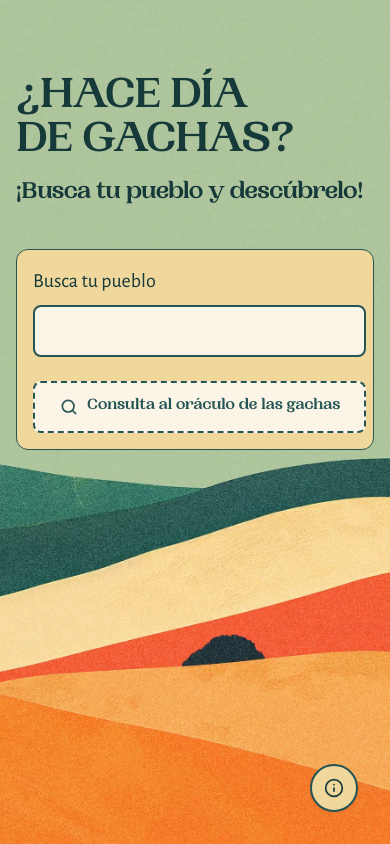
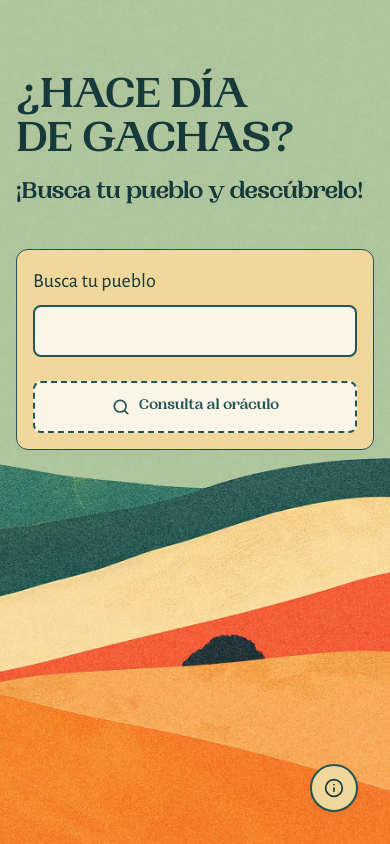
Before and after one commit to danilopgon/dia-gachas, an Angular app in the folder frontend/: page / in a window 390 px wide. Built offline with nearby package versions, Linux system fonts and the light colour scheme.

Commit message:
fix(frontend): buscador dentro del panel en móvil y menores de la revisión

```diff
--- a/frontend/src/base.css
+++ b/frontend/src/base.css
@@ -1,6 +1,6 @@
 *, *::before, *::after { box-sizing: border-box; }
 html, body { overflow-x: clip; }
-html { scrollbar-color: var(--color-muted) var(--color-paper); scroll-padding-top: var(--space-3xl); }
+html { scroll-padding-top: var(--space-3xl); }
 body { margin: 0; background: var(--color-paper); color: var(--color-ink); font-family: var(--font-body); font-size: var(--text-md); line-height: 1.55; -webkit-font-smoothing: antialiased; caret-color: var(--color-accent); }
 ::selection { background: color-mix(in oklab, var(--color-accent) 22%, transparent); color: var(--color-ink); }
 :focus-visible { outline: 2px solid var(--color-focus); outline-offset: 2px; }
--- a/frontend/src/index.html
+++ b/frontend/src/index.html
@@ -4,6 +4,7 @@
   <meta charset="utf-8">
   <title>¿Hace día de gachas?</title>
   <base href="/">
+  <meta name="description" content="Busca tu pueblo y descubre si hoy hace día de gachas, con la previsión de AEMET.">
   <meta name="viewport" content="width=device-width, initial-scale=1">
   <link rel="icon" type="image/x-icon" href="favicon.ico">
   <link rel="manifest" href="manifest.webmanifest">
--- a/frontend/src/locale/messages.json
+++ b/frontend/src/locale/messages.json
@@ -5,13 +5,15 @@
     "home.subtitle": " ¡Busca tu pueblo y descúbrelo! ",
     "home.search": "Busca tu pueblo",
     "home.button": "Consulta al oráculo{$START_TAG_SPAN} de las gachas{$CLOSE_TAG_SPAN}",
-    "results.loading": "Cargando datos meteorológicos...",
+    "results.loading": "Mirando al cielo…",
     "results.consulting": "Consultando si es buen día de gachas.",
     "results.error": "No se pudo obtener la predicción meteorológica.",
-    "results.temperature": "Temperatura a la hora de comer:",
-    "results.rainProbability": "Probabilidad de lluvia:",
-    "results.skyStatus": "Estado del cielo:",
+    "results.searchAgain": "Buscar otro pueblo",
+    "results.temperature": "Temperatura a la hora de comer",
+    "results.rainProbability": "Probabilidad de lluvia",
+    "results.skyStatus": "Estado del cielo",
     "results.share": "Compartir",
-    "results.searchAgain": "Buscar otro pueblo"
+    "home.citiesError": "No se han podido cargar los municipios. Inténtalo de nuevo.",
+    "home.citiesEmpty": "No hay ningún municipio con ese nombre."
   }
 }
--- a/frontend/src/styles.css
+++ b/frontend/src/styles.css
@@ -3,33 +3,33 @@
  * axes: mid/display-heavy/warm · posture: Committed (the sky carries the surface; orange only on the primary action) · contrast: pass · fold: pass · v2.0.0 */
 /* Hallmark · pre-emit critique: P4 H5 E4 S5 R4 V3 · weakest: V, two screens share one frame by design; the verdict screen leads with the line, the search screen with the field */
 /* Hallmark · hero-review: not run as its own step (gap) · finish-review: subagent · 7 findings · 6 resolved (disabled state, empty status gap, icon anchor, well width, hairline, phone bottom room) · 1 superseded (44a centring: the owner chose title left, search centred) */
+/* Hallmark · waive 44c · the weather icon sits on the verdict's last line, 72px below its centre · the finish review asked to anchor it to the verdict, not float mid-height */
 /* Hallmark · waive 77 · a two-screen tool with one hero each and no sections · the redesign adds no content the app does not have */
 /* Hallmark · waive 59 · two screens with no stacked sections, so there is no gap to vary · only the hero and its well exist */
 /* Hallmark · waive 79 · the hills fill the screen under the well on both screens · the illustration is the brand's picture, not a dead band */
 /* Hallmark · reworded "Mirando al cielo..." to "Mirando al cielo…" · F2 names the three-period ellipsis */
 /* Hallmark · dismissed 76 · the weather icon's src is an Angular binding ([src]) the static tier cannot read; it renders on the page */
 /* Hallmark · answered F15 · one primary style (orange ticket button), one container, one well radius across both screens */
-@import "tailwindcss";
-@import "./tokens.css";
-@import "./base.css";
+@import 'tailwindcss';
+@import './tokens.css' layer(base);
+@import './base.css' layer(base);
 
 @font-face {
-  font-family: "PPWoodland";
-  src: url("/assets/fonts/PPWoodland-Bold.otf") format("opentype");
+  font-family: 'PPWoodland';
+  src: url('/assets/fonts/PPWoodland-Bold.otf') format('opentype');
   font-weight: 700;
   font-display: swap;
 }
 
 @font-face {
-  font-family: "Alegreya Sans";
-  src: url("/assets/fonts/AlegreyaSans-Regular.ttf") format("truetype");
+  font-family: 'Alegreya Sans';
+  src: url('/assets/fonts/AlegreyaSans-Regular.ttf') format('truetype');
   font-weight: 400;
   font-display: swap;
 }
 
 :root {
   --color-field: oklch(97% 0.02 89);
-  --color-scrollbar: oklch(41.3% 0.052 195 / 0.5);
   --color-scrollbar: oklch(41.3% 0.052 195 / 0.5);
   --shadow-well: 0 1px 2px oklch(20% 0.01 198 / 0.08);
   --text-poster: clamp(2.75rem, min(9vw, 14dvh), 8rem);
@@ -62,11 +62,11 @@ html,
 }
 
 .stage--home {
-  background-image: url("/assets/images/fondo-main.webp");
+  background-image: url('/assets/images/fondo-main.webp');
 }
 
 .stage--result {
-  background-image: url("/assets/images/fondo-main.webp");
+  background-image: url('/assets/images/fondo-main.webp');
 }
 
 /* La ilustración apaisada va con la pantalla apaisada, no con un ancho: un portátil con zoom o un móvil girado no ven las colinas del cartel vertical detrás del titular. */
@@ -147,6 +147,8 @@ html,
 .well {
   width: min(100%, 40rem);
   display: grid;
+  /* La columna no crece con el contenido rígido (el botón sin partir): el campo nunca se sale del panel. */
+  grid-template-columns: minmax(0, 1fr);
   gap: var(--space-md);
   padding: var(--space-lg);
   border-radius: var(--radius-card);
@@ -164,12 +166,6 @@ html,
 @media (max-width: 40rem) {
   .well {
     padding: var(--space-md);
-  }
-
-  /* El texto del botón no se parte: en pantalla estrecha gana sitio el texto, no el relleno. */
-  .btn-primary {
-    padding: 0 var(--space-sm);
-    font-size: clamp(0.875rem, 3.8vw, 1.125rem);
   }
 
   /* El botón fijo de créditos (48px a 32px del borde) nunca tapa el final del panel. */
@@ -223,6 +219,14 @@ html,
 
 .btn-primary--block {
   width: 100%;
+}
+
+/* El texto del botón no se parte: en pantalla estrecha gana sitio el texto, no el relleno. Va detrás de la regla base para ganarle. */
+@media (max-width: 40rem) {
+  .btn-primary {
+    padding: 0 var(--space-sm);
+    font-size: clamp(0.875rem, 3.8vw, 1.125rem);
+  }
 }
 
 .link-quiet {
@@ -311,7 +315,7 @@ html,
   background: var(--color-paper-2);
 }
 
-.listbox__option[aria-selected="true"] {
+.listbox__option[aria-selected='true'] {
   background: var(--color-paper-3);
 }
 
@@ -400,8 +404,8 @@ html,
   }
 }
 
-/* En los móviles más estrechos el botón dice «Consulta al oráculo»; el aria-label conserva la frase entera. */
-@media (max-width: 24rem) {
+/* En móvil el botón dice «Consulta al oráculo»: la frase entera no cabe sin partirse por debajo de 480px. El aria-label la conserva. */
+@media (max-width: 30rem) {
   .wide-only {
     display: none;
   }
```
Also changed, not shown: frontend/src/app/app.component.html (+4 -22 lines), 1 other file (tests, documents, lock files or other folders).
